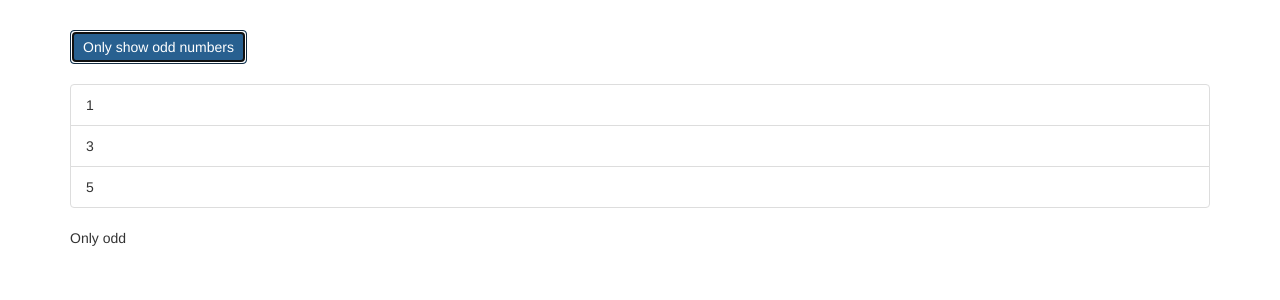
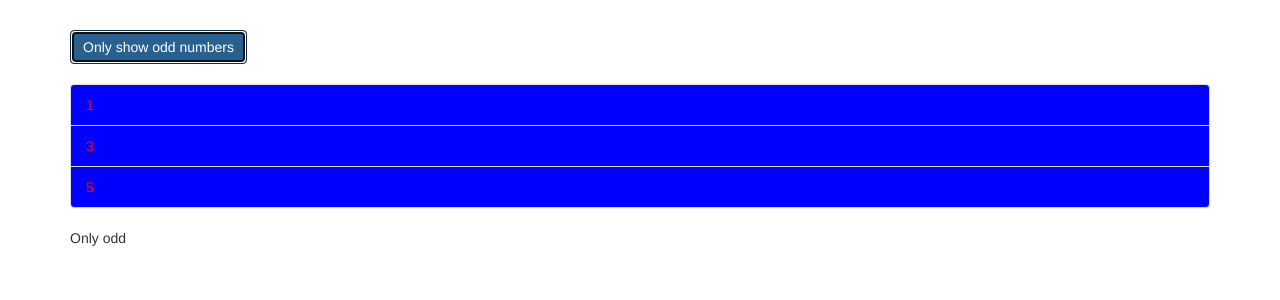
Before and after one commit to amishasubedi/Angular-Directives, an Angular app: page / in a window 1280 px wide. Both pictures are taken after a click on the button "Only show odd numbers". Shown: the top 300 px of the page. Built offline with nearby package versions, Linux system fonts and the light colour scheme.

Commit message:
attribute directive

```diff
--- a/src/app/app.component.css
+++ b/src/app/app.component.css
@@ -1,3 +1,7 @@
 .container {
   margin-top: 30px;
 }
+
+.odd {
+  color: red;
+}
--- a/src/app/app.component.html
+++ b/src/app/app.component.html
@@ -5,12 +5,14 @@
       <br><br>
       <ul class="list-group">
         <div *ngIf="onlyOdd">
-          <li class="list-group-item" *ngFor="let number of oddNumbers">
+          <li class="list-group-item" [ngClass]="{odd: odd % 2 !== 0}"
+            [ngStyle]="{backgroundColor: number % 2 !== 0 ? 'blue' : 'transparent'}" *ngFor="let number of oddNumbers">
             {{number}}
           </li>
         </div>
         <div *ngIf="!onlyOdd">
-          <li class="list-group-item" *ngFor="let number of evenNumbers">
+          <li class="list-group-item" [ngClass]="{odd: even % 2 === 0}"
+            [ngStyle]="{backgroundColor: number % 2 !== 0 ? 'blue' : 'transparent'}" *ngFor="let number of evenNumbers">
             {{number}}
           </li>
         </div>
```
